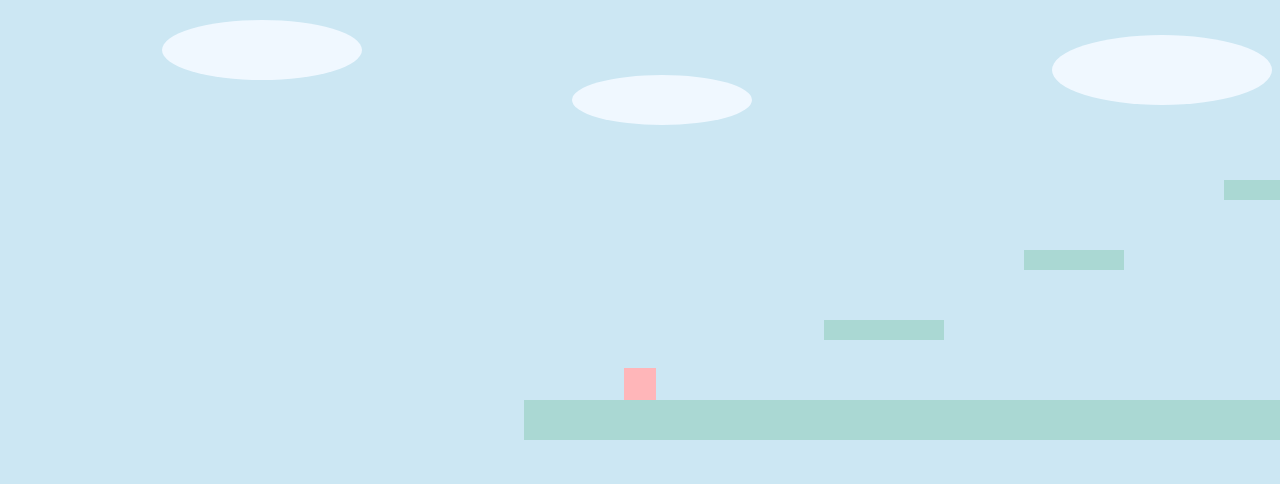
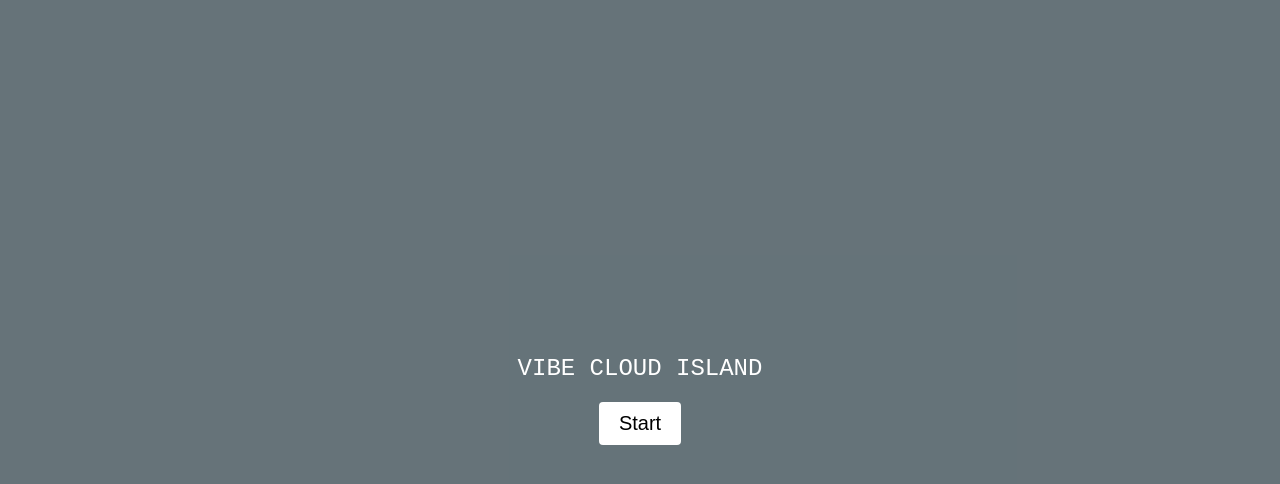
Before and after one commit to tsimiz/cloudVibe, a plain HTML site: page index.html in a window 1280 px wide. Drawn offline with Linux system fonts and the light colour scheme.

Commit message:
Update index.html

```diff
--- a/index.html
+++ b/index.html
@@ -19,15 +19,49 @@
       top: 0;
       left: 0;
     }
+    #overlay {
+      position: absolute;
+      top: 0;
+      left: 0;
+      width: 100%;
+      height: 100%;
+      display: flex;
+      flex-direction: column;
+      justify-content: center;
+      align-items: center;
+      background: rgba(0, 0, 0, 0.5);
+      color: #fff;
+      font-family: 'Courier New', monospace;
+      font-size: 24px;
+      text-align: center;
+      z-index: 10;
+    }
+    #overlay button {
+      margin-top: 20px;
+      font-size: 20px;
+      padding: 10px 20px;
+      background: #fff;
+      color: #000;
+      border: none;
+      border-radius: 4px;
+    }
   </style>
 </head>
 <body>
   <canvas id="gameCanvas"></canvas>
+  <div id="overlay">
+    <div id="message">VIBE CLOUD ISLAND</div>
+    <button onclick="startGame()">Start</button>
+  </div>
   <script>
     const canvas = document.getElementById('gameCanvas');
     const ctx = canvas.getContext('2d');
+    const overlay = document.getElementById('overlay');
+    const message = document.getElementById('message');
 
     let width, height;
+    let gameRunning = false;
+
     function resizeCanvas() {
       width = window.innerWidth;
       height = window.innerHeight;
@@ -112,6 +146,10 @@
         }
       }
 
+      if (player.y > height) {
+        endGame();
+      }
+
       cameraX = player.x - width / 2 + player.width / 2;
     }
 
@@ -146,12 +184,31 @@
     }
 
     function gameLoop() {
+      if (!gameRunning) return;
       update();
       draw();
       requestAnimationFrame(gameLoop);
     }
 
-    gameLoop();
+    function startGame() {
+      overlay.style.display = 'none';
+      gameRunning = true;
+      resetPlayer();
+      gameLoop();
+    }
+
+    function endGame() {
+      gameRunning = false;
+      message.innerText = 'Game Over';
+      overlay.style.display = 'flex';
+    }
+
+    function resetPlayer() {
+      player.x = 100;
+      player.y = 100;
+      player.vx = 0;
+      player.vy = 0;
+    }
   </script>
 </body>
 </html>
```
